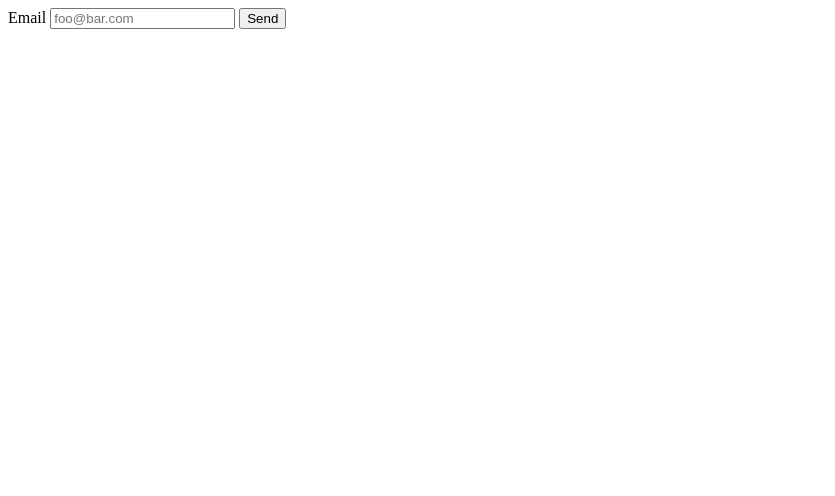
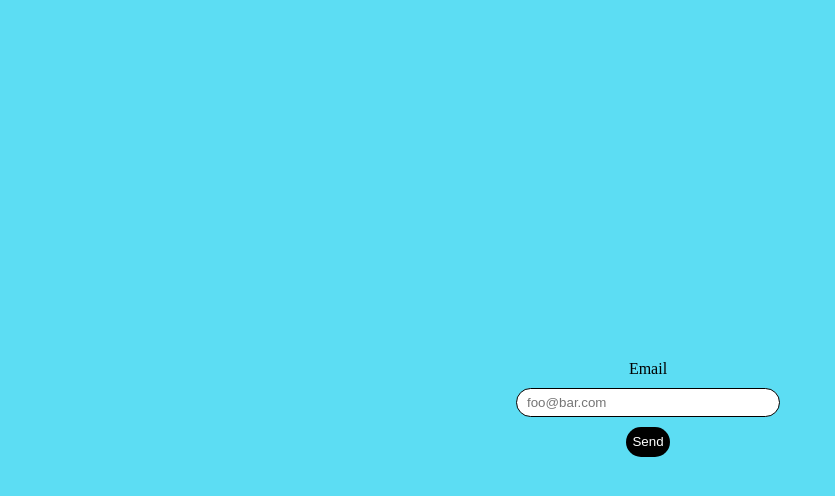
Before and after one commit to Joel-Henri-NGOUBE/API_justify, a website: page authenticate.html in a window 1280 px wide. Shown: the whole page, without its empty margins (0-835 px from the left). Drawn offline with Linux system fonts and the light colour scheme.

Commit message:
Documentation et styles

```diff
--- a/authenticate.html
+++ b/authenticate.html
@@ -5,11 +5,12 @@
     <meta name="viewport" content="width=device-width, initial-scale=1.0">
     <title>Document</title>
 </head>
+<link rel="stylesheet" href="./public/style.css">
 <body>
     <form>
         <label for="email">Email</label>
-        <input type="text" name="email" id="email" placeholder="foo@bar.com">
-        <input type="submit" value="Send">
+        <input type="text" name="email" id="email" placeholder="foo@bar.com" class="email">
+        <input type="submit" value="Send" class="submit">
     </form>
 </body>
 <script src="./public/script.js"></script>
--- a/public/script.js
+++ b/public/script.js
@@ -53,8 +53,8 @@ function createForm(){
     form.appendChild(textArea)
     inputSubmit = document.createElement("input")
     inputSubmit.setAttribute("type","submit")
-    send = document.createTextNode("Send")
-    inputSubmit.appendChild(send)
+    inputSubmit.setAttribute("value","Send")
+    inputSubmit.setAttribute("class","submit")
     form.appendChild(inputSubmit)
     document.querySelector("body").appendChild(form)
 }
--- /dev/null
+++ b/public/style.css
@@ -0,0 +1,32 @@
+body{
+    display: flex;
+    width: 100vw;
+    height: 100vh;
+    justify-content: center;
+    align-items: center;
+    flex-direction: column;
+    background-color:  #5cddf3
+
+}
+.email{
+    display: flex;
+    height: 25px;
+    width: 250px;
+    padding-left: 10px;
+    border-radius: 15px;
+    border: 1.5px black solid;
+    margin: 10px
+}
+form{
+    display: flex;
+    flex-direction: column;
+    justify-content: center;
+    align-items: center;
+}
+.submit{
+    border: none;
+    height: 30px;
+    color: white;
+    background-color: black;
+    border-radius: 15px;
+}
```
Also changed, not shown: application.js (+14 -40 lines), README.md.
